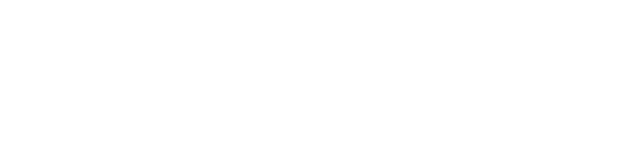
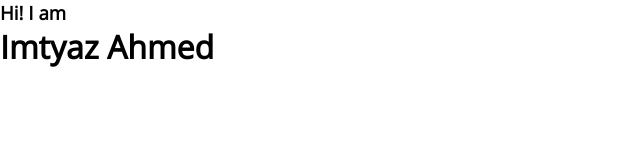
Before and after one commit to imtyaz-17/developer-portfolio, a plain HTML site: page index.html in a window 1280 px wide. Shown: the whole page, without its empty margins (0-640 px from the left). Drawn offline with nearby package versions, Linux system fonts and the light colour scheme.

Commit message:
Set google fonts

```diff
--- /dev/null
+++ b/css/style.css
@@ -0,0 +1,4 @@
+* {
+    margin: 0;
+    font-family: 'Open Sans', sans-serif;
+}
--- a/index.html
+++ b/index.html
@@ -5,10 +5,15 @@
     <meta charset="UTF-8">
     <meta name="viewport" content="width=device-width, initial-scale=1.0">
     <title>Imtyaz Ahmed</title>
-    <link rel="stylesheet" href="style.css">
+    <link rel="preconnect" href="https://fonts.googleapis.com">
+    <link rel="preconnect" href="https://fonts.gstatic.com" crossorigin>
+    <link href="https://fonts.googleapis.com/css2?family=Open+Sans:ital@0;1&display=swap" rel="stylesheet">
+    <link rel="stylesheet" href="css/style.css">
 </head>
 
 <body>
+    <h3>Hi! I am</h3>
+    <h1>Imtyaz Ahmed</h1>
 
 </body>
 
```
Also changed, not shown: images/developer.png (added), images/hardy.png (added), images/header_bg.png (added), images/icons/facebook.png (added), images/icons/insta.png (added), images/icons/js.png (added), images/icons/mongo.png (added), images/icons/nodejs.png (added), images/icons/react.png (added), images/icons/twitter.png (added), style.css (deleted).
